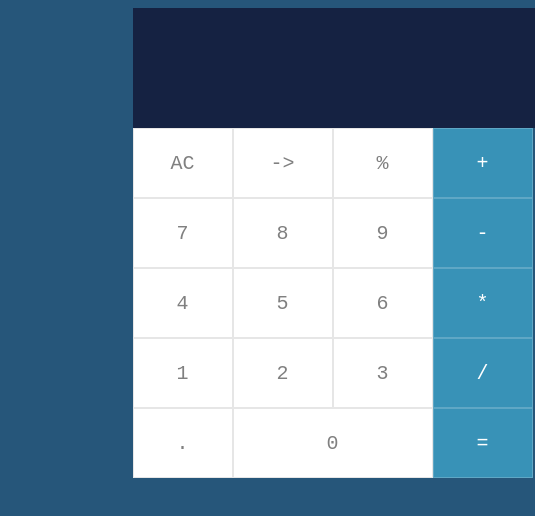
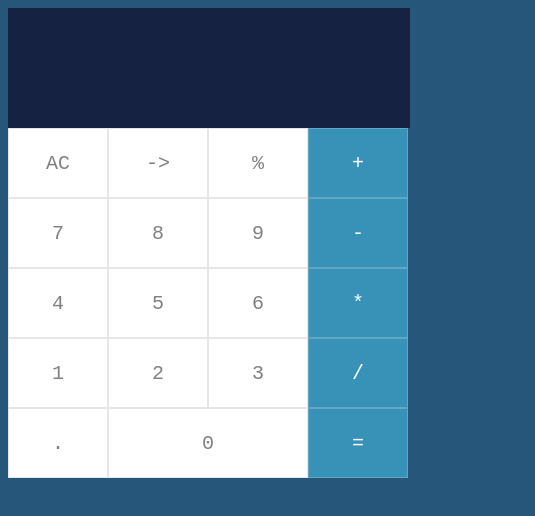
Before and after one commit to tochukwu19/SimpleCalc, a plain HTML site: page index.html in a window 390 px wide. Shown: the whole page, 535 px wide, since content can reach past the window. Drawn offline with Linux system fonts and the light colour scheme.

Commit message:
One little change

```diff
--- a/main.css
+++ b/main.css
@@ -82,3 +82,9 @@ body {
     direction: ltr;
     text-orientation: upright;
 }
+
+@media only screen and (max-width: 600px) {
+    .card-container{
+        margin: 0;
+    }
+}
```
